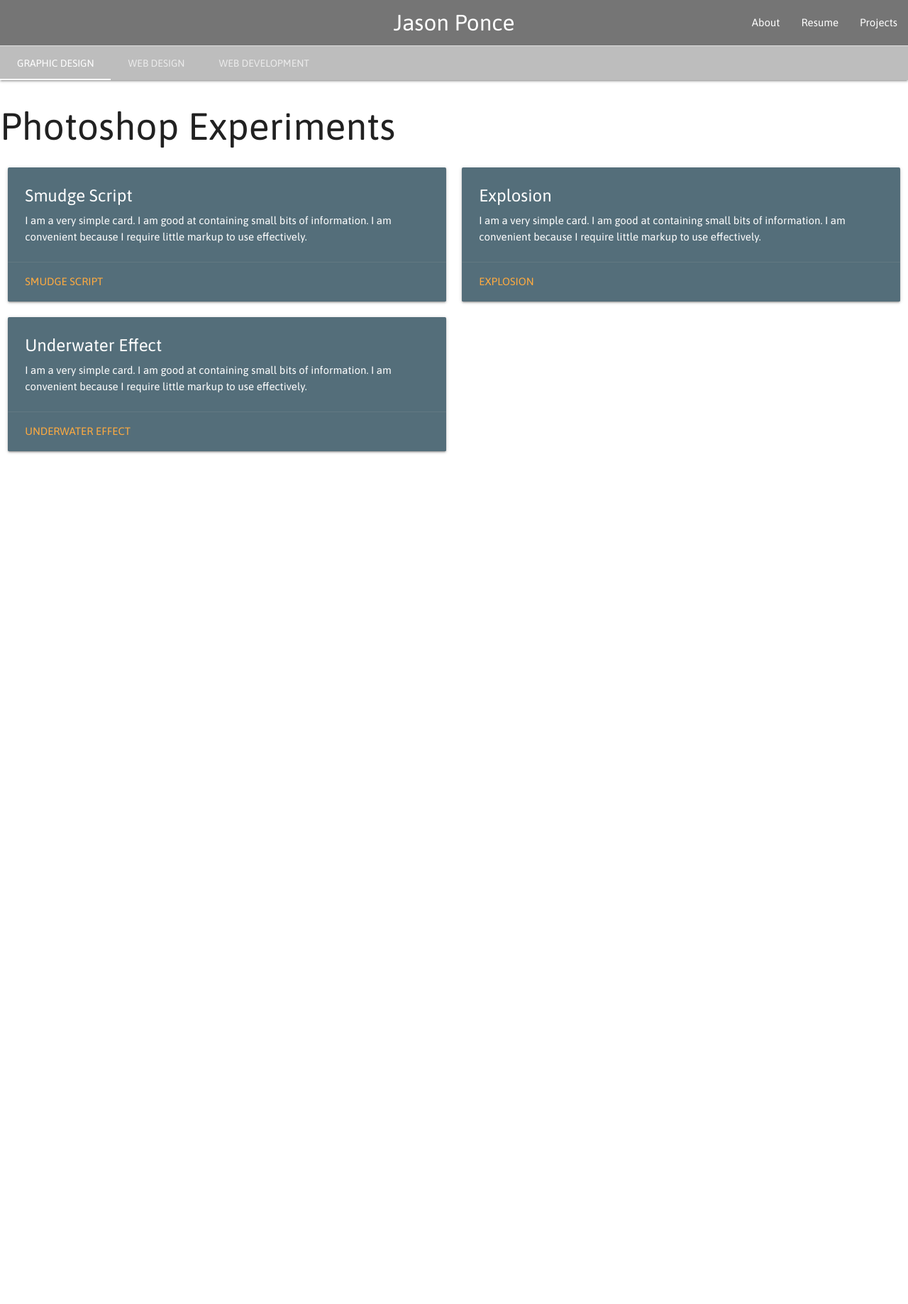
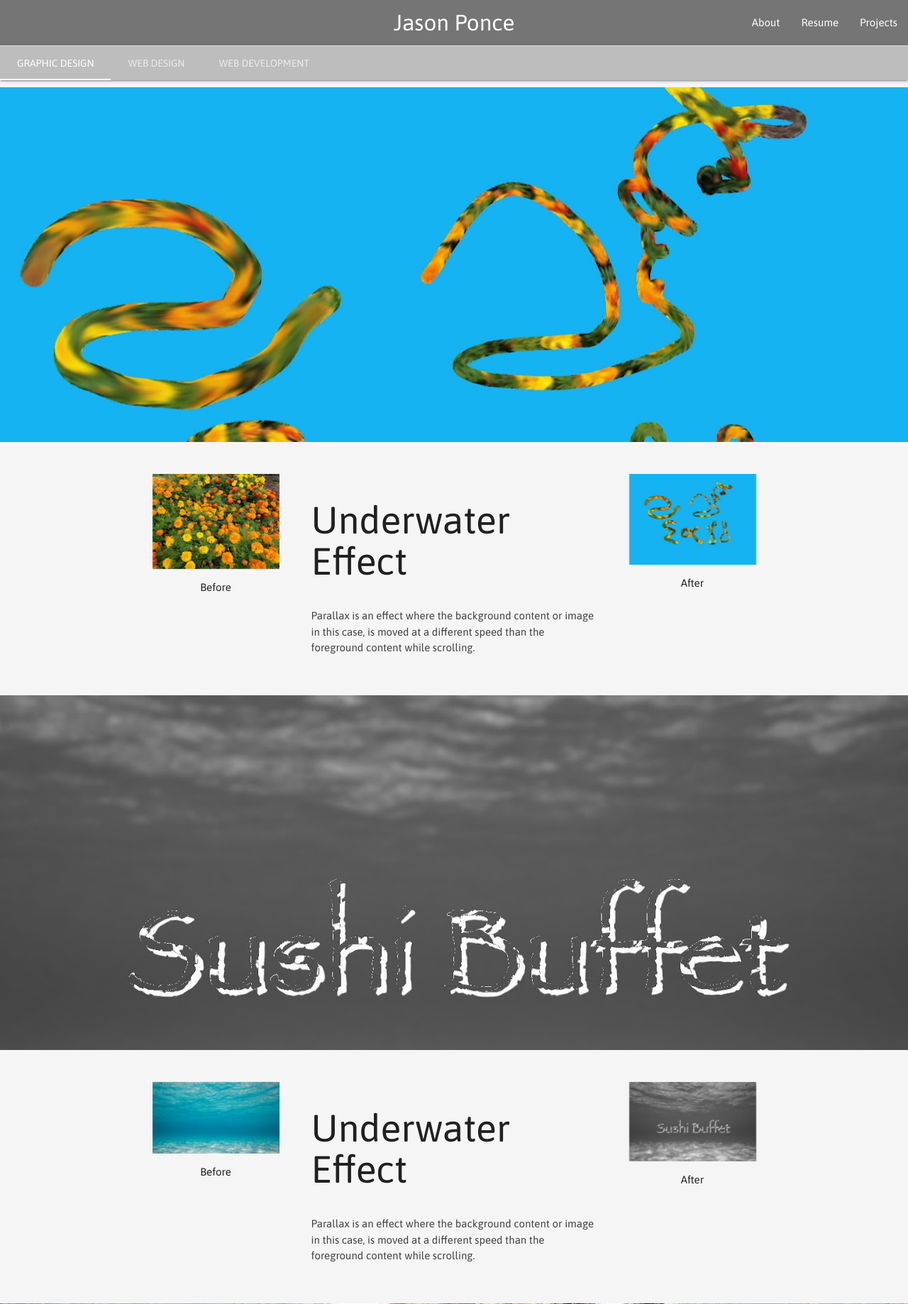
Before and after one commit to Jason-Ponce/personal-website, a Python web app: template jasonsite/templates/photoshop_experiments.html in a window 1280 px wide. Shown: the top 1838 px of the page at 71% size. Before the commit the page ends 639 px from the top, so only its background shows below. Run offline with Jinja, Linux system fonts and the light colour scheme; the template is opened without the code that fills it, so the values that code supplies are empty; some libraries are stand-ins or nearby versions.

Commit message:
Photoshop Experiment Page Update
-Added HTML
-Added Content
-Needs fixin

```diff
--- a/jasonsite/static/css/mystyle.css
+++ b/jasonsite/static/css/mystyle.css
@@ -157,3 +157,10 @@ html *{
 .formstorming-color-scheme-paragraph-alt{
     background-color: rgb(209, 224, 235);
 }
+ #photoshop-body{
+     margin-top: 10px;
+     margin-bottom: 250px;
+ }
+ .photoshop-padding-top-only{
+     padding-top: 45px;
+ }
--- a/jasonsite/templates/photoshop_experiments.html
+++ b/jasonsite/templates/photoshop_experiments.html
@@ -18,44 +18,59 @@
 {% endblock %}
 
 {% block body %}
-<h2>Photoshop Experiments</h2>
-<div class="row">
-    <div class="col s12 m6">
-        <div class="card blue-grey darken-1">
-        <div class="card-content white-text">
-            <span class="card-title">Smudge Script</span>
-            <p>I am a very simple card. I am good at containing small bits of information.
-            I am convenient because I require little markup to use effectively.</p>
+{{super()}}
+<div id="photoshop-body">
+    <div class="parallax-container">
+        <div class="parallax"><img src="/static/images/ps_exp/smudge.jpg"></div>
+    </div>
+    <div class="row container photoshop-padding-top-only" id="smudge-container">
+            <div class="row col s3">
+                <img class="materialboxed col s12" width="650" src="/static/images/ps_exp/smudge_before.jpg">
+                <p class="col s12 center-align">Before</p>
+            </div>
+            <div class="row col s6">
+                <h2 class="header col s12">Underwater Effect</h2>
+                <p class="grey-text text-darken-3 lighten-3 col s12">Parallax is an effect where the background content or image in this case, is moved at a different speed than the foreground content while scrolling.</p>
+            </div>
+            <div class="row col s3">
+                <img class="materialboxed col s12" width="650" src="/static/images/ps_exp/smudge.jpg">
+                <p class="col s12 center-align">After</p>
+            </div>
         </div>
-        <div class="card-action">
-            <a href="{{ url_for('smudge_script') }}">Smudge Script</a>
+    <div class="parallax-container">
+        <div class="parallax"><img src="/static/images/ps_exp/underwater.jpg"></div>
+    </div>
+    <div class="row container photoshop-padding-top-only" id="underwater-container">
+        <div class="row col s3">
+            <img class="materialboxed col s12" width="650" src="/static/images/ps_exp/underwater_before.jpg">
+            <p class="col s12 center-align">Before</p>
         </div>
+        <div class="row col s6">
+            <h2 class="header col s12">Underwater Effect</h2>
+            <p class="grey-text text-darken-3 lighten-3 col s12">Parallax is an effect where the background content or image in this case, is moved at a different speed than the foreground content while scrolling.</p>
+        </div>
+        <div class="row col s3">
+            <img class="materialboxed col s12" width="650" src="/static/images/ps_exp/underwater.jpg">
+            <p class="col s12 center-align">After</p>
         </div>
     </div>
-    <div class="col s12 m6">
-        <div class="card blue-grey darken-1">
-            <div class="card-content white-text">
-            <span class="card-title">Explosion</span>
-            <p>I am a very simple card. I am good at containing small bits of information.
-            I am convenient because I require little markup to use effectively.</p>
+    <div class="parallax-container">
+        <div class="parallax"><img src="/static/images/ps_exp/explosion.jpg"></div>
+    </div>
+    <div class="row container photoshop-padding-top-only" id="explosion-container">
+            <div class="row col s3">
+                <img class="materialboxed col s12" width="500" src="/static/images/ps_exp/explosion_before.jpg">
+                <p class="col s12 center-align">Before</p>
             </div>
-            <div class="card-action">
-                <a href="{{ url_for('EXPLOSION') }}">Explosion</a>
+            <div class="row col s6">
+                <h2 class="header col s12">Underwater Effect</h2>
+                <p class="grey-text text-darken-3 lighten-3 col s12">Parallax is an effect where the background content or image in this case, is moved at a different speed than the foreground content while scrolling.</p>
+            </div>
+            <div class="row col s3">
+                <img class="materialboxed col s12" width="500" src="/static/images/ps_exp/explosion.jpg">
+                <p class="col s12 center-align">After</p>
             </div>
         </div>
-    </div>
-    <div class="col s12 m6">
-        <div class="card blue-grey darken-1">
-            <div class="card-content white-text">
-            <span class="card-title">Underwater Effect</span>
-            <p>I am a very simple card. I am good at containing small bits of information.
-            I am convenient because I require little markup to use effectively.</p>
-            </div>
-            <div class="card-action">
-                <a href="{{ url_for('underwater_effect') }}">Underwater Effect</a>
-            </div>
-        </div>
-    </div>
 </div>
 {% endblock %}
 
```
Also changed, not shown: jasonsite/static/images/ps_exp/explosion.jpg (added), jasonsite/static/images/ps_exp/explosion_before.jpg (added), jasonsite/static/images/ps_exp/smudge.jpg (added), jasonsite/static/images/ps_exp/smudge_before.jpg (added), jasonsite/static/images/ps_exp/underwater.jpg (added), jasonsite/static/images/ps_exp/underwater_before.jpg (added).
